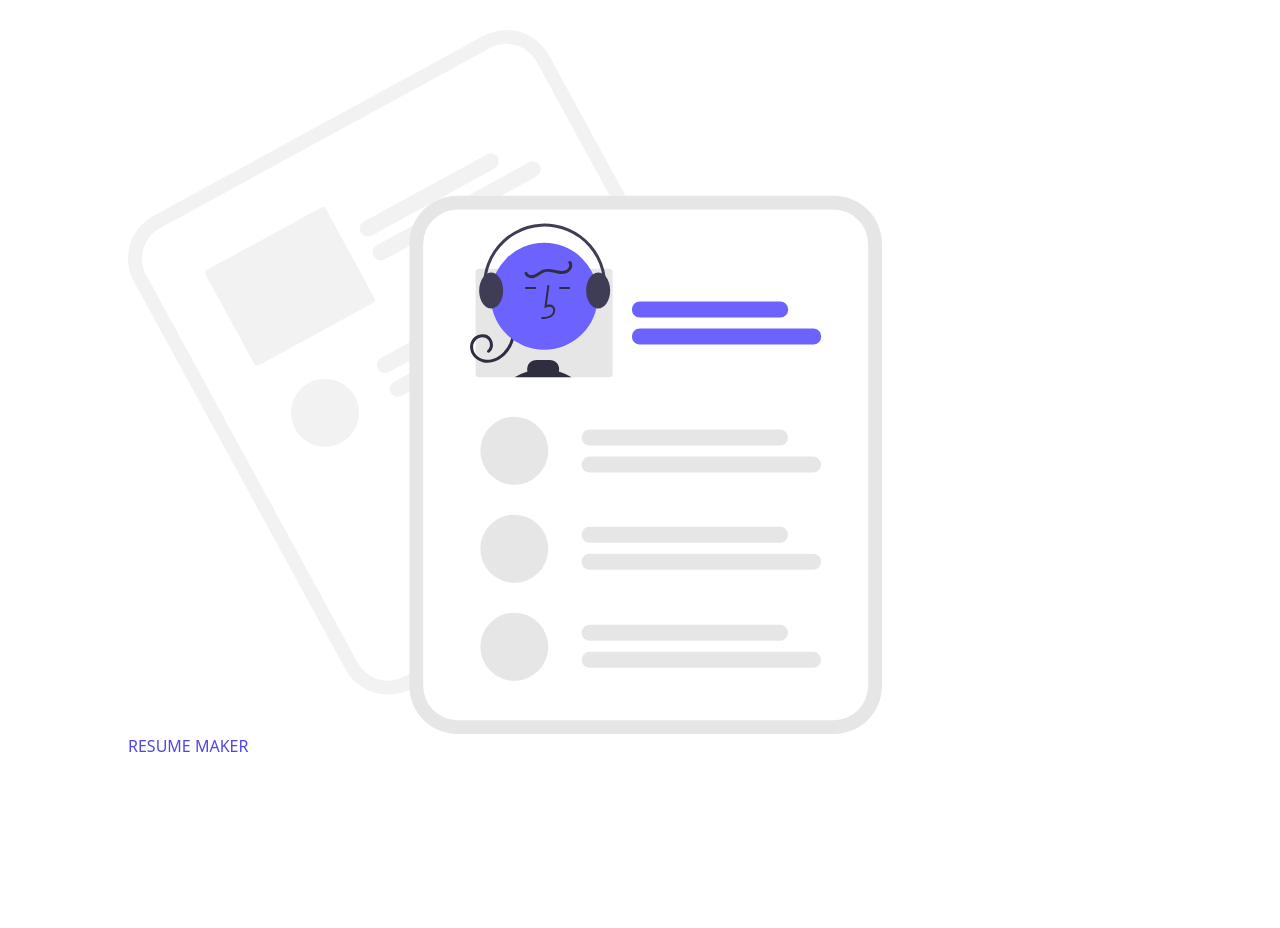
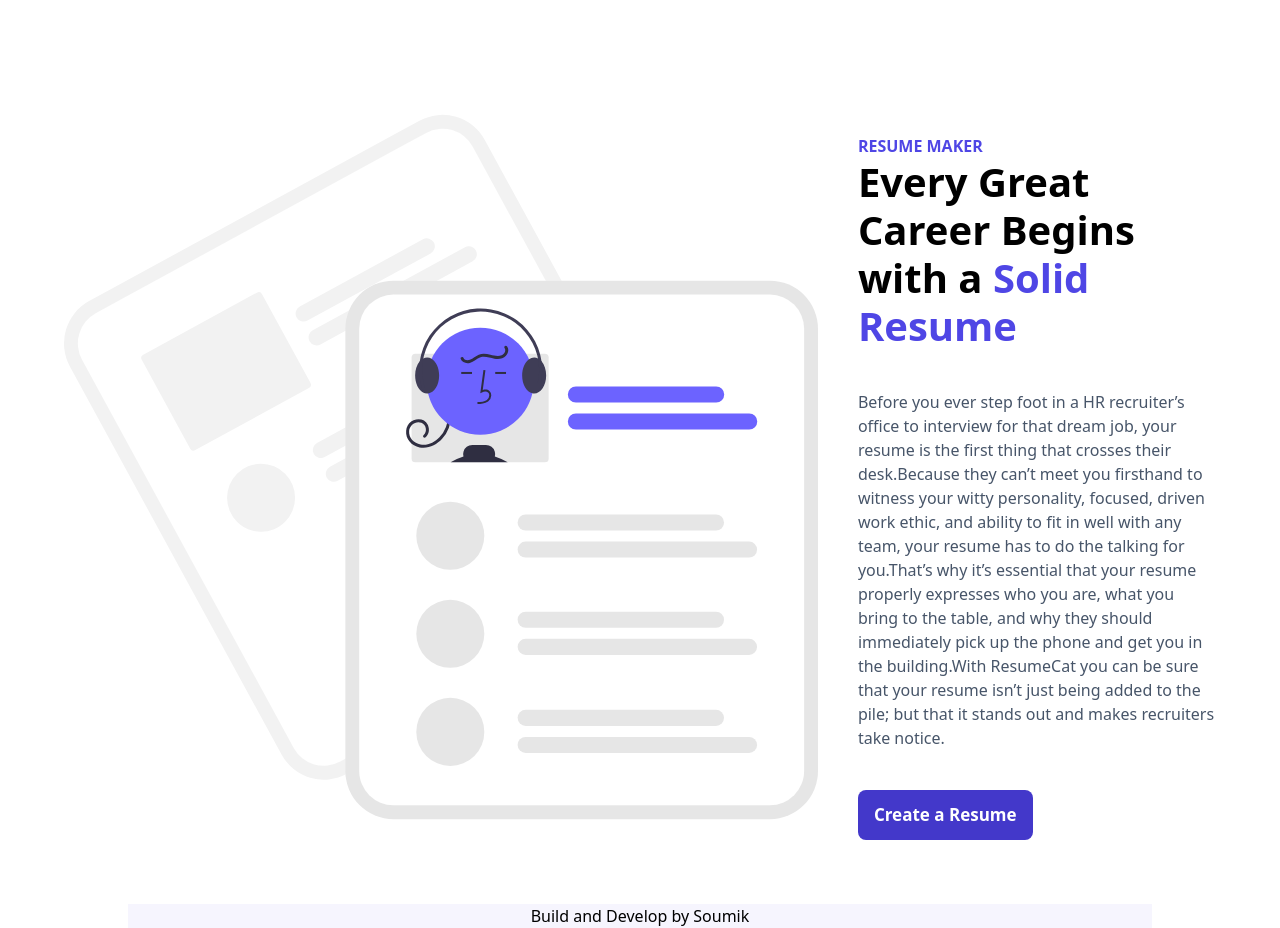
Before and after one commit to Soum-ik/Resume_Builder, a React (Vite) app: page / in a window 1280 px wide. Shown: the part 1000-1928 px from the top of the page. Before the commit the page ends 1758 px from the top, so only its background shows below. Built offline with nearby package versions, Linux system fonts and the light colour scheme.

Commit message:
hero done

```diff
--- a/src/components/Discreption.jsx
+++ b/src/components/Discreption.jsx
@@ -1,14 +1,24 @@
-import styles from "../style/Style";
+import styles, { layout } from "../style/Style";
 import Resume from "../asset/resume.svg";
+import {Motivations} from "../Contants/contant";
+import { useState } from "react";
+import Button from "../components/Button"
 
 const Discreption = () => {
+  const [short, setShort] = useState(false)
   return (
-    <div className={`${styles.paddingX} ${styles.boxWidth}`}>
-      <div>
+    <div className={` ${styles.boxWidth}`}>
+      <div className={`${layout.section} gap-10`}>
         <img src={Resume} alt="" />
+        <div className="pt-10">
+          <h5 className=" text-primary font-semibold">RESUME MAKER</h5>
+          <h2 className="text-[40px] font-bold leading-[3rem] max-w-[500px]">Every Great Career Begins with a <span className="text-primary">Solid Resume</span></h2>
+          <p className="py-10 text-dimWhite">{Motivations}</p>
+          <Button text={"Create a Resume"}/>
+        </div>
       </div>
-      <div>
-        <h5 className=" text-primary font-medium">RESUME MAKER</h5>
+      <div className={`${styles.marginX} ${styles.flexCenter} bg-primary/5`}>
+        Build and Develop by Soumik
       </div>
     </div>
   );
```
